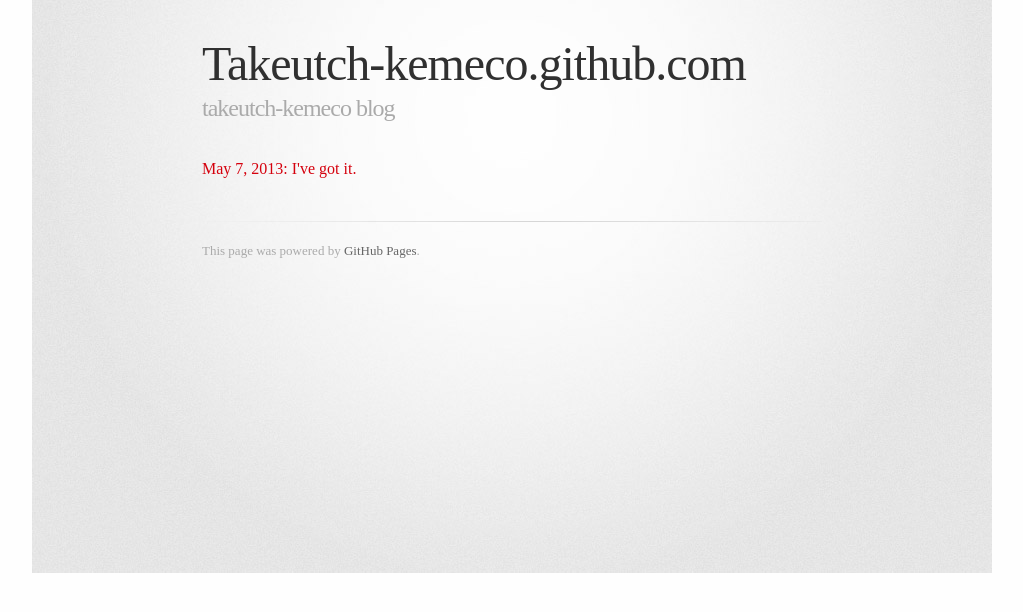
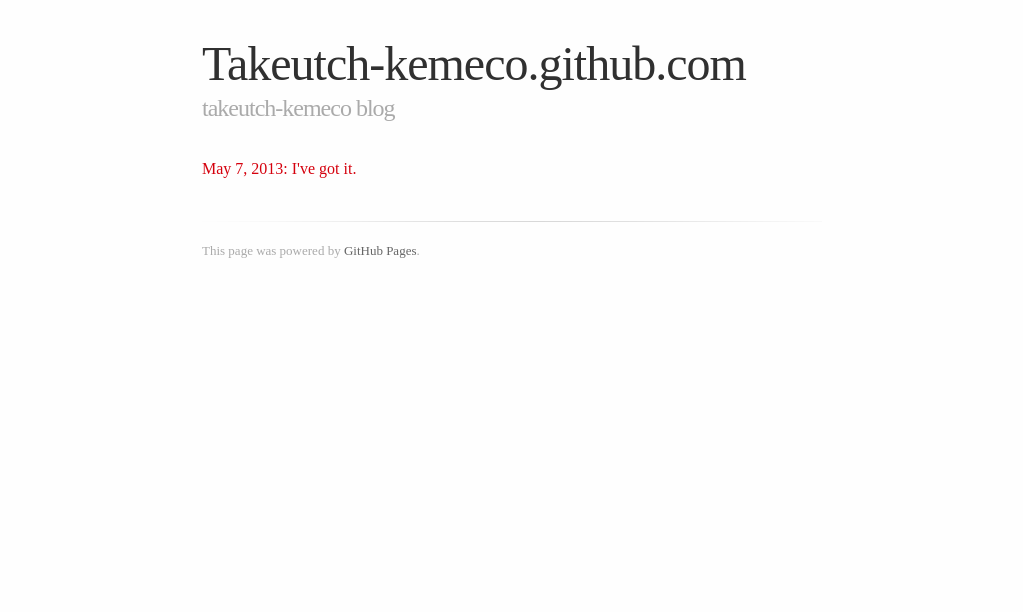
Before and after one commit to takeutch-kemeco/takeutch-kemeco.github.com, a plain HTML site: page index.html in a window 1280 px wide. Shown: the whole page, without its empty margins (128-1151 px from the left). Drawn offline with Linux system fonts and the light colour scheme; a web font is replaced by a local one.

Commit message:
20130507

```diff
--- a/stylesheets/stylesheet.css
+++ b/stylesheets/stylesheet.css
@@ -83,8 +83,6 @@ header h2 {
 }
 
 #container {
-  background: transparent url(../images/highlight-bg.jpg) 50% 0 no-repeat;
-  min-height: 595px;
 }
 
 .inner {
```
